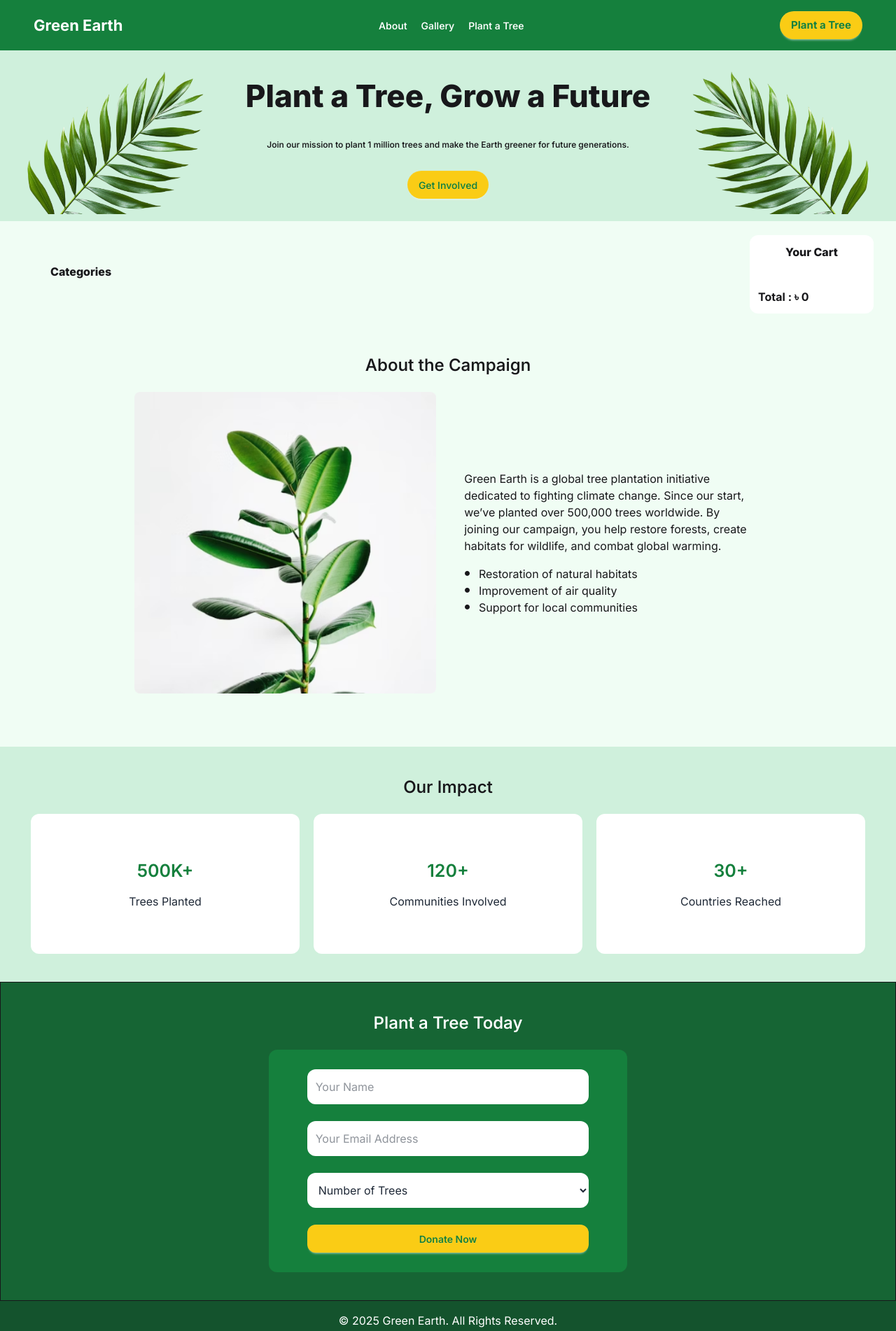
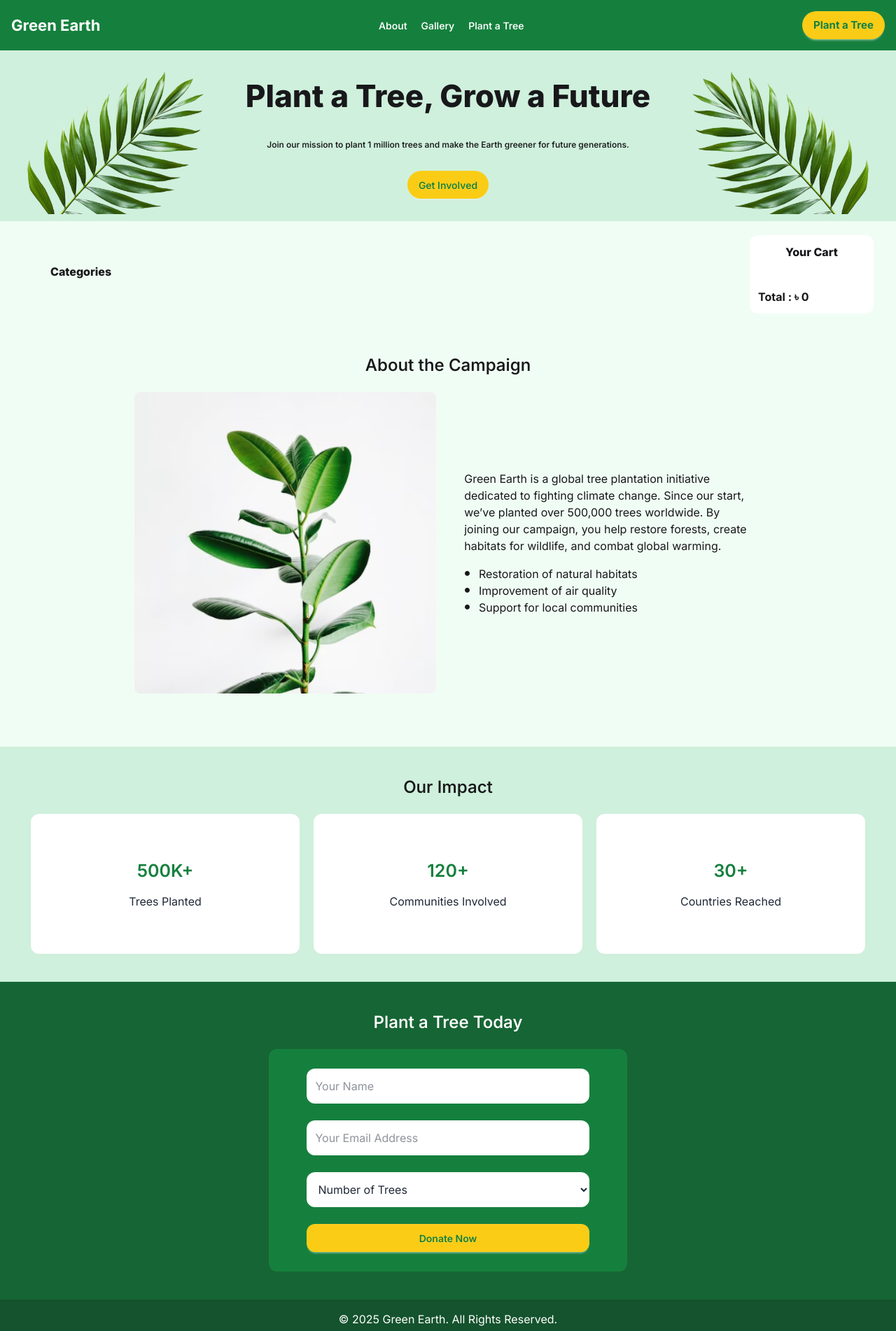
Before and after one commit to codewitharafath6688/Assignment-06, a plain HTML site: page index.html in a window 1280 px wide. Shown: the top 1902 px of the page at 70% size. Drawn offline with nearby package versions, Linux system fonts and the light colour scheme; no server answers.

Commit message:
some update in html file

```diff
--- a/index.html
+++ b/index.html
@@ -16,8 +16,8 @@
 <body class="w-full  bg-[#F0FDF4]">
     <!-- Header Part -->
     <header class="bg-[#15803D]">
-        <div class="menu w-[95%] flex flex-row gap-4 justify-between  items-center mx-auto p-4  text-[white]">
-            <h2 class="font-bold mx-auto lg:mx-0 text-[22px]">Green Earth</h2>
+        <div class="menu w-[100%] bg-[#15803D] flex flex-row gap-4 justify-between  items-center mx-auto p-4  text-[white]">
+            <h2 class="font-bold mx-auto lg:mx-0  text-[22px] ">Green Earth</h2>
             <div class="nav-links mx-auto lg:mx-0">
                 <ul class="flex gap-5 font-[550]">
                     <li>About</li>
@@ -121,7 +121,7 @@
             </div>
         </section>
         <!-- Today Section -->
-        <section class="bg-[#166534] w-full border py-10">
+        <section class="bg-[#166534] w-full  py-10">
             <h2 class="text-white text-center font-[550] text-[24px] mb-5">Plant a Tree Today</h2>
             <div class="bg-[#15803D] p-5 lg:px-1 rounded-xl lg:py-7 flex flex-col  items-center w-[80%] lg:w-[40%] mx-auto gap-6">
                 <input class="bg-white border-none text-[#1F2937] w-full lg:w-[80%] outline-none h-[50px] px-3 rounded-xl"  type="text" placeholder="Your Name">
```
